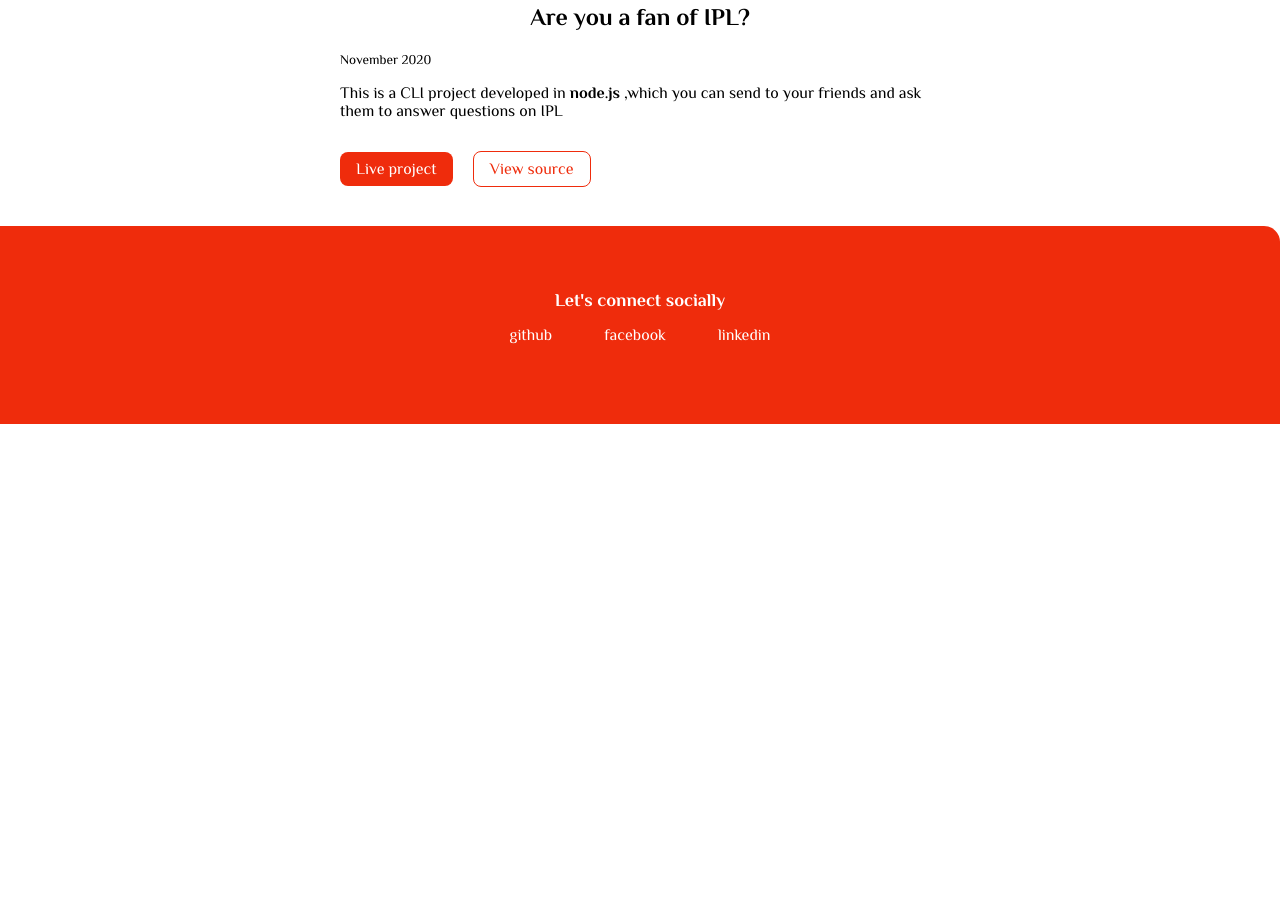
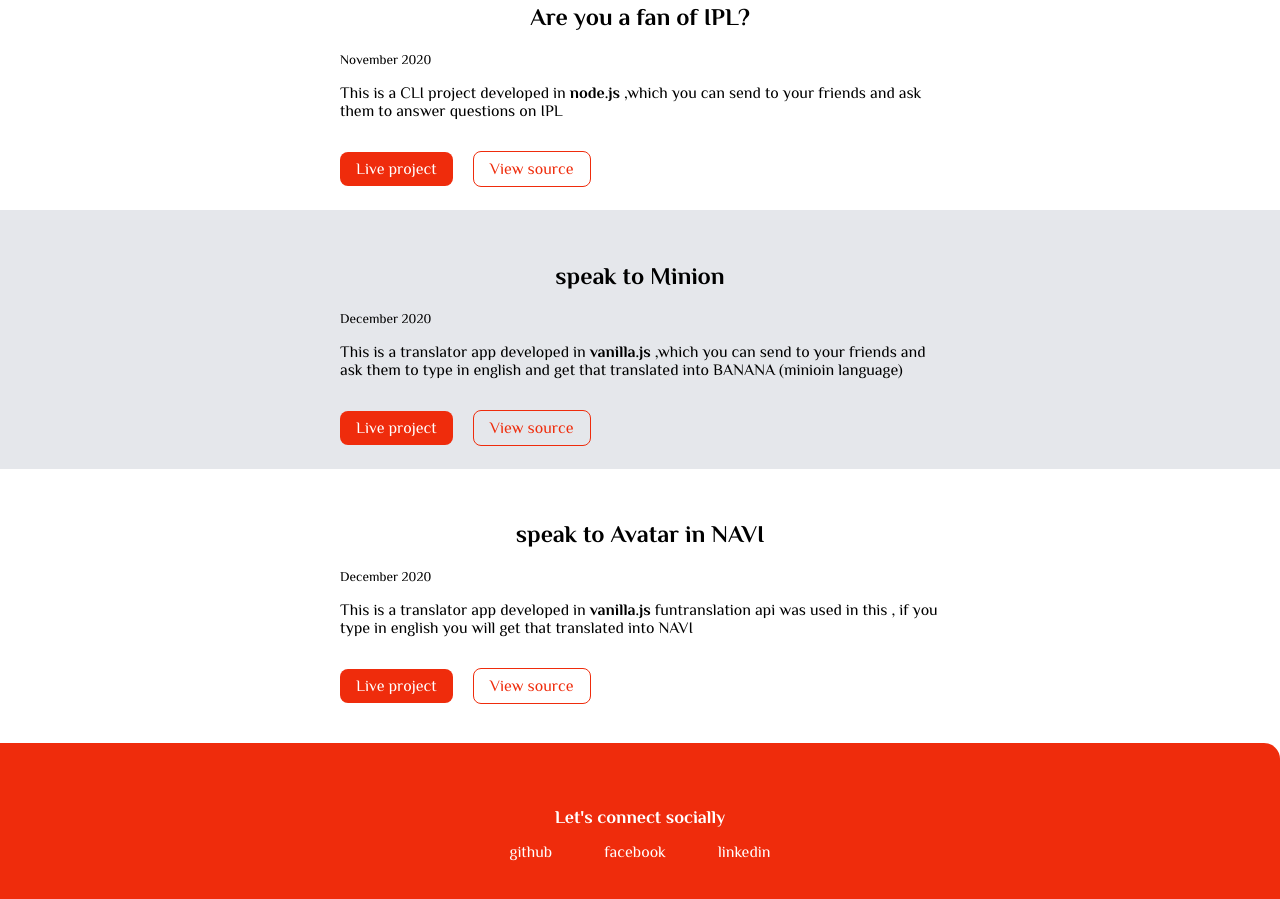
Before and after one commit to RKrishnanTechie/RK-portfolio, a plain HTML site: page projects.html in a window 1280 px wide. Shown: the part 959-1858 px from the top of the page. Before the commit the page ends 1383 px from the top, so only its background shows below. Drawn offline with Linux system fonts and the light colour scheme.

Commit message:
updated the projects page section with new project details

```diff
--- a/projects.html
+++ b/projects.html
@@ -41,6 +41,7 @@
         </div>
     </li>
 </section>
+
 <section class="section">
         <div class="container container-center">
         <h1> Are you a fan of IPL?</h1>
@@ -51,6 +52,30 @@
      </div>
 </li>
 </section>
+
+
+<section class="section ow">
+    <div class="container container-center">
+    <h1> speak to Minion</h1>
+    <small>December 2020</small>
+    <p>This is a translator app  developed in <strong>vanilla.js </strong>,which you can send to your friends and ask them to type in english and get that translated into BANANA (minioin language)</p>
+   <li><a class="link link-primary" href="https://bananaa-minion-translator.netlify.app/">Live project</a>
+    <a class="link link-secondary" href="https://github.com/RKrishnanTechie/banana-speak">View source</a>
+</div>
+</li>
+</section>
+
+<section class="section ">
+    <div class="container container-center">
+    <h1> speak to Avatar in NAVI</h1>
+    <small>December 2020</small>
+    <p>This is a translator app  developed in <strong>vanilla.js </strong> funtranslation api was used in this , if you  type in english you will  get that translated into NAVI</p>
+   <li><a class="link link-primary" href="https://avatar-navi-translator.netlify.app/">Live project</a>
+    <a class="link link-secondary" href="https://github.com/RKrishnanTechie/Navi-translator">View source</a>
+</div>
+</li>
+</section>
+
 
 </ul>
 
```
Also changed, not shown: index.html (+1 -1 lines).
